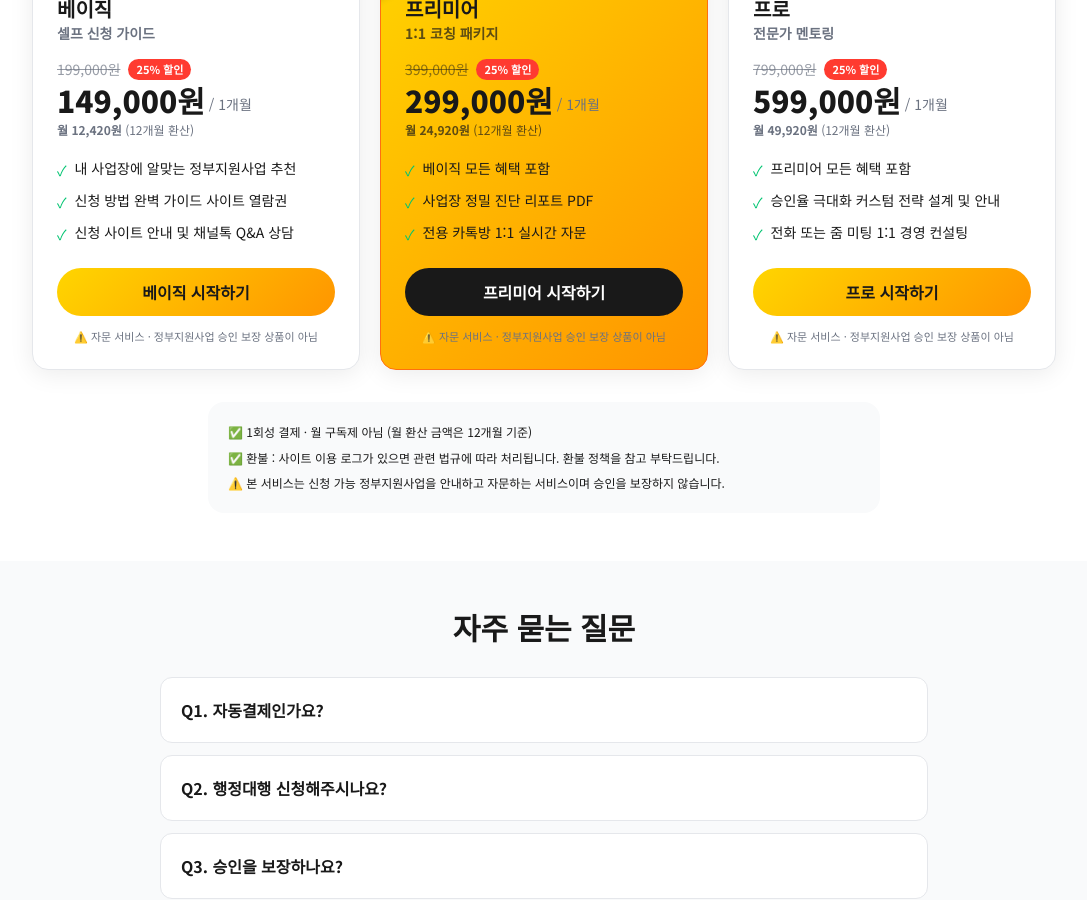
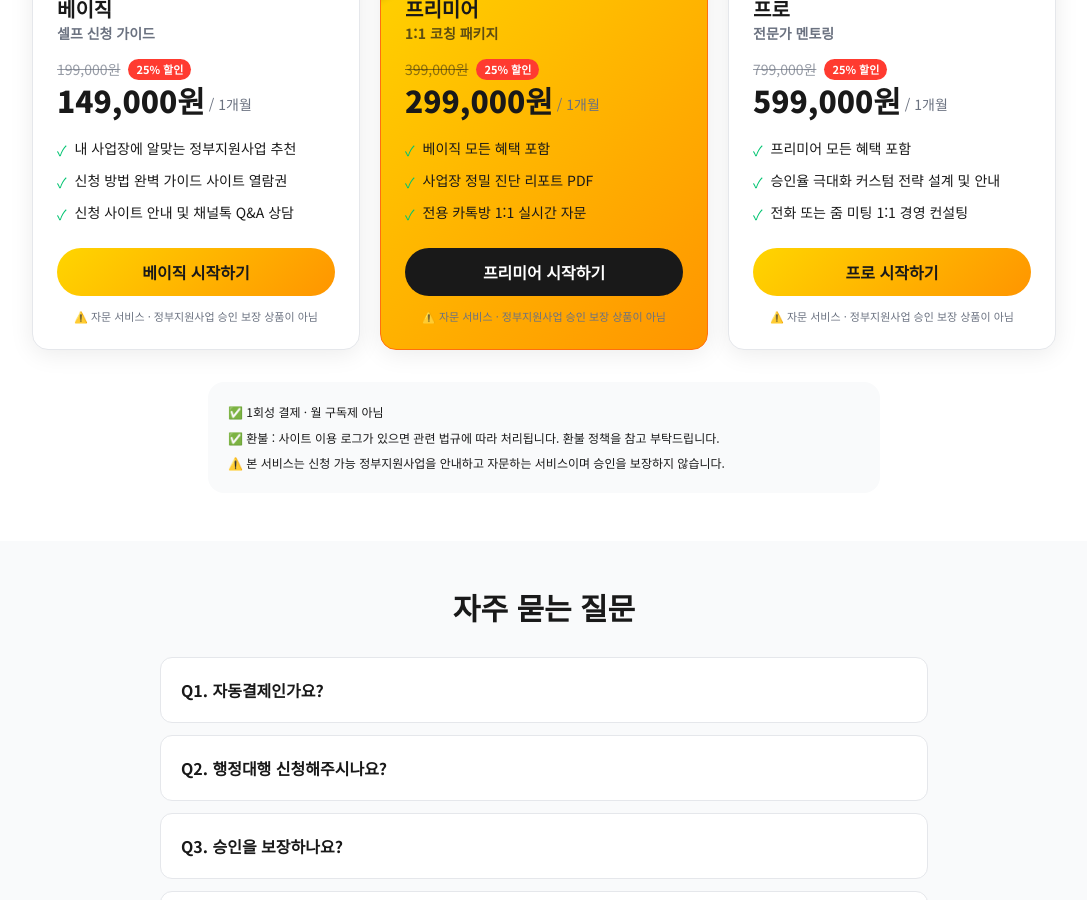
Before and after one commit to ppfa26/PPFA26, a Next.js app: page / in a window 1280 px wide. Shown: the part 1440-2340 px from the top of the page, without its empty margins (96-1183 px from the left). Built offline with nearby package versions, Linux system fonts and the light colour scheme; no server answers; a web font is replaced by a local one.

Commit message:
월 12개월 환산 금액 표기 전체 제거 (가격 카드 + 공통 안내 문구)

```diff
--- a/src/components/PricingCards.tsx
+++ b/src/components/PricingCards.tsx
@@ -62,14 +62,6 @@ export default function PricingCards({ prefix = "home" }: { prefix?: string }) {
                   / {tier.period}
                 </span>
               </div>
-              {/* 월 환산 */}
-              <p
-                className={`mt-1 text-xs font-semibold ${
-                  tier.popular ? "text-brand-dark/70" : "text-brand-gray"
-                }`}
-              >
-                {tier.monthlyLabel} <span className="font-normal">(12개월 환산)</span>
-              </p>
             </div>
 
             <ul className="mt-5 flex-1 space-y-2.5">
--- a/src/lib/products.ts
+++ b/src/lib/products.ts
@@ -80,7 +80,7 @@ export const TIER_MAP = Object.fromEntries(TIERS.map((t) => [t.id, t]));
 
 // 공통 안내 문구
 export const COMMON_NOTES = [
-  "✅ 1회성 결제 · 월 구독제 아님 (월 환산 금액은 12개월 기준)",
+  "✅ 1회성 결제 · 월 구독제 아님",
   "✅ 환불 : 사이트 이용 로그가 있으면 관련 법규에 따라 처리됩니다. 환불 정책을 참고 부탁드립니다.",
   "⚠️ 본 서비스는 신청 가능 정부지원사업을 안내하고 자문하는 서비스이며 승인을 보장하지 않습니다.",
 ];
```
